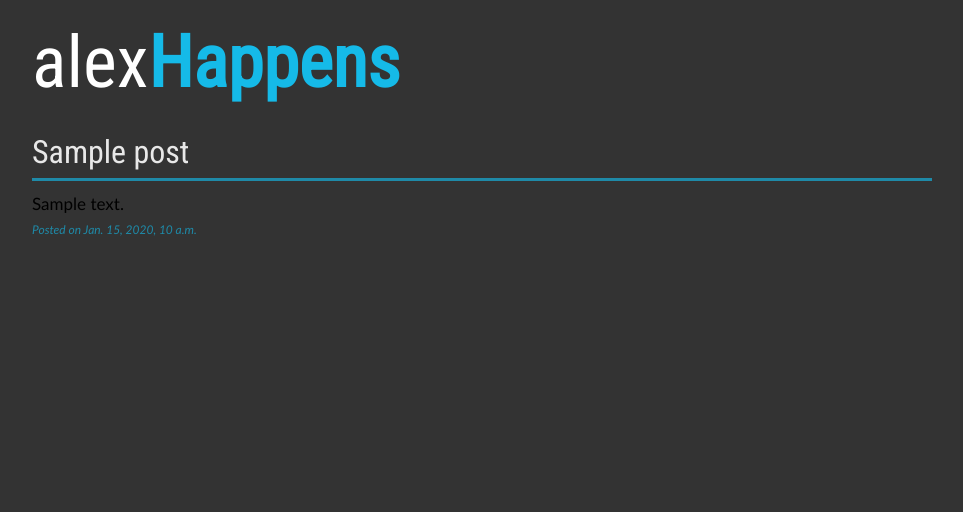
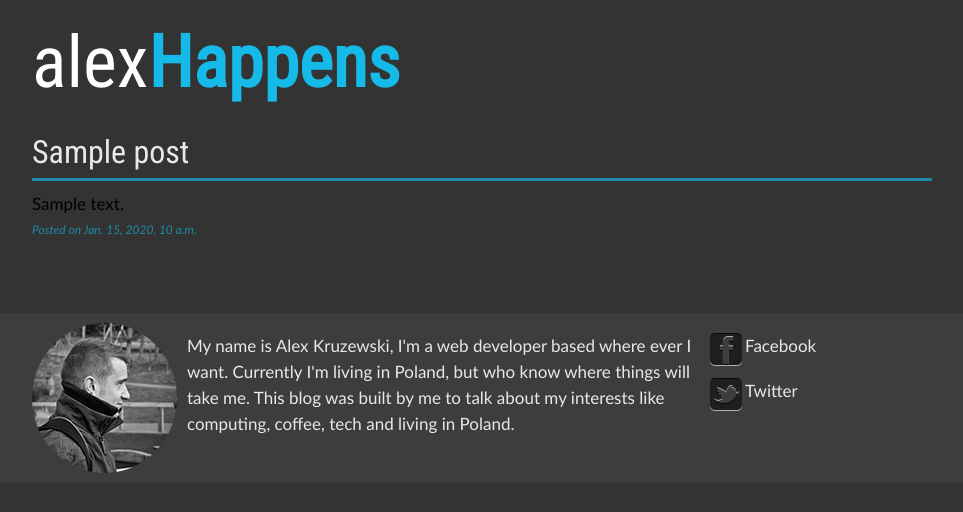
Before and after one commit to AlexKruzewski/KBlog, a Django app: a page that uses templates/blog/base.html in a window 1280 px wide. Shown: the top 512 px of the page, without its empty margins (158-1121 px from the left). Run offline with Django 3.2, Linux system fonts and the light colour scheme; tables that the repository leaves empty hold one stand-in row (values such as "Sample post"); parts of the project's set-up code (start-up, migrations or seed data) failed here and were passed over.

Commit message:
added footer

```diff
--- a/source/BlogProject/settings.py
+++ b/source/BlogProject/settings.py
@@ -46,7 +46,7 @@ USE_TZ = True
 
 # Absolute filesystem path to the directory that will hold user-uploaded files.
 # Example: "/home/media/media.lawrence.com/media/"
-MEDIA_ROOT = os.path.join(SITE_ROOT, '../../../media/')
+MEDIA_ROOT = os.path.join(SITE_ROOT, '../../media/')
 
 # URL that handles the media served from MEDIA_ROOT. Make sure to use a
 # trailing slash.
--- a/static/sass/content.scss
+++ b/static/sass/content.scss
@@ -127,6 +127,26 @@ header
    }
 }
 
+#footer
+{
+   padding:10px 0;
+   p
+   {
+       color:$content-beige;
+
+   }
+   a
+   {
+	color:$content-beige;
+	text-decoration:none;
+
+	&:hover
+	{
+	    color:$sub-blue;
+	}
+   }
+}
+
 .white
 {
    color:#fff;
--- a/static/sass/layout.scss
+++ b/static/sass/layout.scss
@@ -1,3 +1,5 @@
+@import "compass/utilities/general/clearfix";
+
 body
 {
    background-color:rgb(51, 51, 51);
@@ -30,5 +32,58 @@ body
            margin:10px 0px 40px 0px;
 	   padding-bottom: 30px;
        }
+
+   }
+
+  #footer
+   {
+	width:100%;
+        background-color: rgb(61,61,61);
+        .content
+	{
+	    width:75%;
+	    max-width:900px;
+	    margin:0 auto;
+	    postion:relative;
+	    @include clearfix;
+
+	    img
+	    {
+		float:left;
+            }
+            p
+            {
+                max-width:57%;
+		float:left;
+		margin:10px 10px;
+            }
+
+		#social
+		{
+	    	    float:left;
+		    li
+		    {
+			margin-top:10px;
+		    }
+
+		    .twitter,
+		    .fb
+		    {
+			display:block;
+			height:35px;
+			padding-left:35px;
+		    }
+
+		    .fb
+		    {
+			background:url(/media/style/fb-icon.png) no-repeat 0 0;
+		    }
+
+		    .twitter
+		    {
+			background:url(/media/style/twitter-icon.png) no-repeat 0 0;
+   		    }
+		}
+	}
    }
 }
--- a/static/stylesheets/screen.css
+++ b/static/stylesheets/screen.css
@@ -67,38 +67,85 @@ article, aside, details, figcaption, figure, footer, header, hgroup, menu, nav,
   display: block;
 }
 
-/* line 2, ../sass/layout.scss */
+/* line 4, ../sass/layout.scss */
 body {
   background-color: #333333;
 }
-/* line 6, ../sass/layout.scss */
+/* line 8, ../sass/layout.scss */
 body header {
   width: 100%;
   margin-bottom: 10px;
 }
-/* line 10, ../sass/layout.scss */
+/* line 12, ../sass/layout.scss */
 body header .title {
   margin: 0 auto;
   width: 75%;
   max-width: 900px;
 }
-/* line 16, ../sass/layout.scss */
+/* line 18, ../sass/layout.scss */
 body header .title h1 {
   margin-top: 0.33333em;
   padding-top: 0em;
   padding-bottom: 0em;
   margin-bottom: 0.33333em;
 }
-/* line 23, ../sass/layout.scss */
+/* line 25, ../sass/layout.scss */
 body #content {
   width: 75%;
   max-width: 900px;
   margin: 0 auto;
 }
-/* line 29, ../sass/layout.scss */
+/* line 31, ../sass/layout.scss */
 body #content article {
   margin: 10px 0px 40px 0px;
   padding-bottom: 30px;
+}
+/* line 39, ../sass/layout.scss */
+body #footer {
+  width: 100%;
+  background-color: #3d3d3d;
+}
+/* line 43, ../sass/layout.scss */
+body #footer .content {
+  width: 75%;
+  max-width: 900px;
+  margin: 0 auto;
+  postion: relative;
+  overflow: hidden;
+  *zoom: 1;
+}
+/* line 51, ../sass/layout.scss */
+body #footer .content img {
+  float: left;
+}
+/* line 55, ../sass/layout.scss */
+body #footer .content p {
+  max-width: 57%;
+  float: left;
+  margin: 10px 10px;
+}
+/* line 62, ../sass/layout.scss */
+body #footer .content #social {
+  float: left;
+}
+/* line 65, ../sass/layout.scss */
+body #footer .content #social li {
+  margin-top: 10px;
+}
+/* line 71, ../sass/layout.scss */
+body #footer .content #social .twitter,
+body #footer .content #social .fb {
+  display: block;
+  height: 35px;
+  padding-left: 35px;
+}
+/* line 78, ../sass/layout.scss */
+body #footer .content #social .fb {
+  background: url(/media/style/fb-icon.png) no-repeat 0 0;
+}
+/* line 83, ../sass/layout.scss */
+body #footer .content #social .twitter {
+  background: url(/media/style/twitter-icon.png) no-repeat 0 0;
 }
 
 /* line 61, ../../../../../../opt/vagrant_ruby/lib/ruby/gems/1.8/gems/compass-0.12.2/frameworks/compass/stylesheets/compass/typography/_vertical_rhythm.scss */
@@ -220,11 +267,29 @@ header a h1 {
 }
 
 /* line 131, ../sass/content.scss */
+#footer {
+  padding: 10px 0;
+}
+/* line 134, ../sass/content.scss */
+#footer p {
+  color: #e8e8e8;
+}
+/* line 139, ../sass/content.scss */
+#footer a {
+  color: #e8e8e8;
+  text-decoration: none;
+}
+/* line 144, ../sass/content.scss */
+#footer a:hover {
+  color: #1f8aa8;
+}
+
+/* line 151, ../sass/content.scss */
 .white {
   color: #fff;
 }
 
-/* line 136, ../sass/content.scss */
+/* line 156, ../sass/content.scss */
 .bold {
   font-weight: bold;
 }
--- a/templates/blog/base.html
+++ b/templates/blog/base.html
@@ -23,6 +23,24 @@
       {% block content %}
       {% endblock %}
     </div>
+    <footer id="footer">
+        <div class="content">
+		<img src="/media/style/footer-me.png" alt="Me!" />
+		<p>My name is Alex Kruzewski, I'm a web developer based where ever I want. Currently I'm living in Poland, but who know where things will take me. This blog was built by me to talk about my interests like computing, coffee, tech and living in Poland.</p>
+		<ul id="social">
+			<li>
+			    <a class="fb" href="http://www.facebook.com/akruzewski" target="_blank">
+                                Facebook
+			   </a>
+			</li>
+			<li>
+			    <a class="twitter" href="https://twitter.com/atkay" target="_blank">
+			    Twitter
+			    </a>
+			</li>
+		</ul>
+	</div>
+    </footer>
     <script>
 	  (function(i,s,o,g,r,a,m){i['GoogleAnalyticsObject']=r;i[r]=i[r]||function(){
   	(i[r].q=i[r].q||[]).push(arguments)},i[r].l=1*new Date();a=s.createElement(o),
```
Also changed, not shown: static/stylesheets/content.css (+17 -1 lines), static/stylesheets/layout.css (+22 -6 lines), media/style/fb-icon.png (added), media/style/footer-me.png (added), media/style/twitter-icon.png (added), 1 other file. Lines whose indentation alone changed are shown as unchanged.
